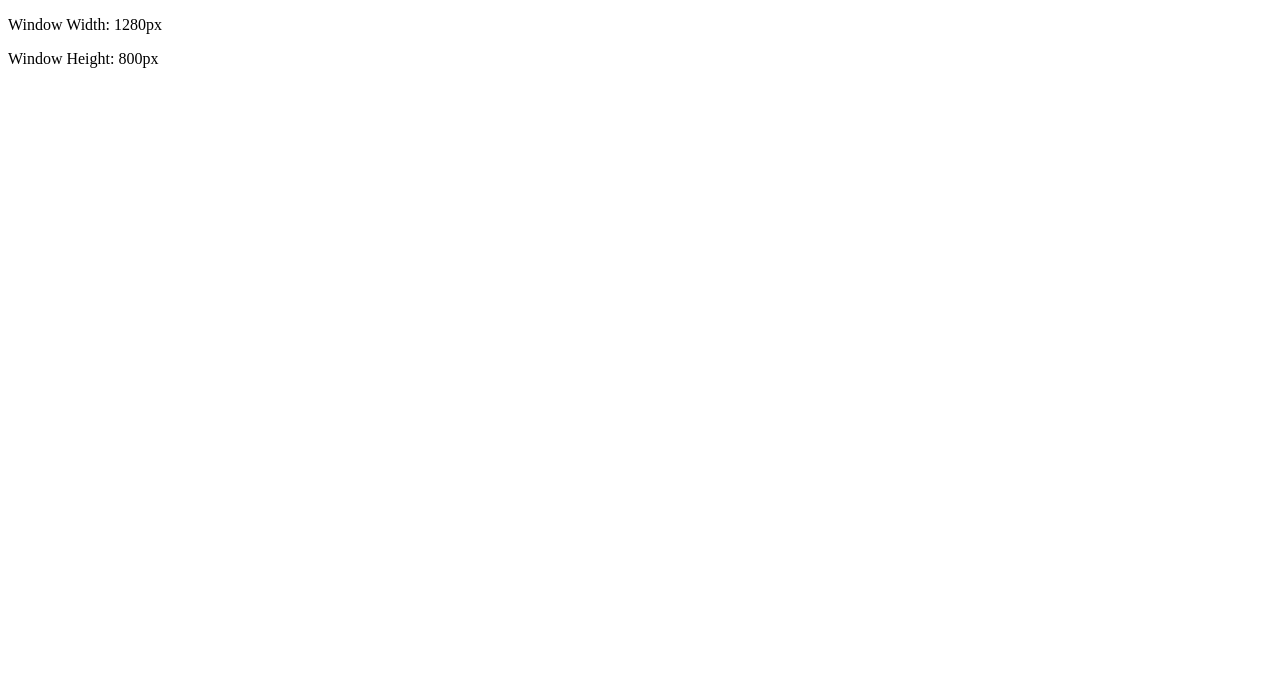
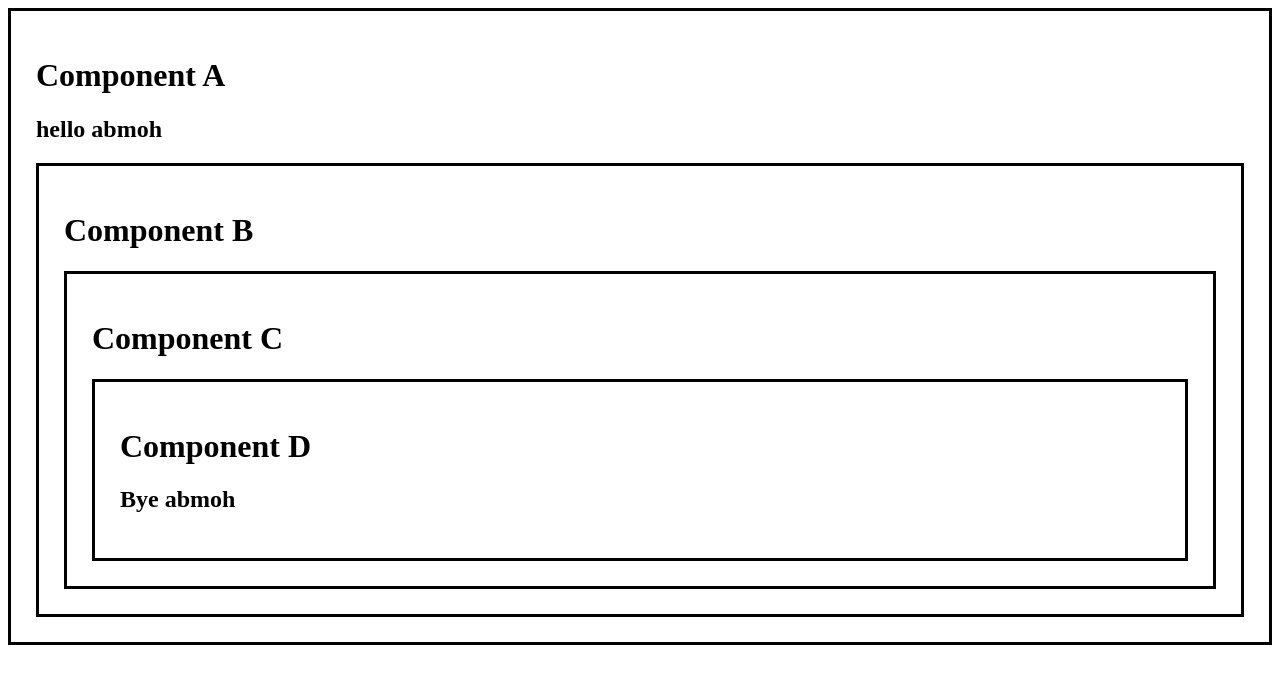
Before and after one commit to abmoh4219/my-react-app, a React (Vite) app: page / in a window 1280 px wide. Shown: the top 684 px of the page. Built offline with nearby package versions, Linux system fonts and the light colour scheme.

Commit message:
adding use context

```diff
--- a/src/App.jsx
+++ b/src/App.jsx
@@ -1,8 +1,8 @@
-import MyComponent from "./useeffect/MyComponent.jsx";
+import ComponentA from "./usecontext/ComponentA.jsx";
 function App() {
   return(
     <>
-       <MyComponent/>
+       <ComponentA/>
     </>
 
   );
--- /dev/null
+++ b/src/usecontext/Component.module.css
@@ -0,0 +1,4 @@
+.box{
+    border: 3px solid;
+    padding: 25px;
+}
--- /dev/null
+++ b/src/usecontext/ComponentA.jsx
@@ -0,0 +1,19 @@
+/*
+   useContext()= React Hook that allows you to share values
+                 between multiple levels of components
+                 without passing props through each level
+*/
+import styles from './Component.module.css';
+import ComponentB from './ComponentB copy 3';
+import React,{useState} from "react";
+function ComponentA ()  {
+    const [user,setUser]=useState("abmoh");
+    return (<div className={styles.box}>
+        <h1>Component A</h1>
+        <h2>{`hello ${user}`}</h2>
+        <ComponentB user={user} />
+    </div> );
+}
+
+
+export default ComponentA;
--- /dev/null
+++ b/src/usecontext/ComponentB copy 3.jsx
@@ -0,0 +1,17 @@
+/*
+   useContext()= React Hook that allows you to share values
+                 between multiple levels of components
+                 without passing props through each level
+*/
+import styles from './Component.module.css';
+import ComponentC from './ComponentC copy 4';
+import React from "react";
+function ComponentB (props)  {
+    return (<div className={styles.box}>
+        <h1>Component B</h1>
+        <ComponentC user={props.user}/>
+    </div> );
+}
+
+
+export default ComponentB;
--- /dev/null
+++ b/src/usecontext/ComponentC copy 4.jsx
@@ -0,0 +1,17 @@
+/*
+   useContext()= React Hook that allows you to share values
+                 between multiple levels of components
+                 without passing props through each level
+*/
+import styles from './Component.module.css';
+import ComponentD from './ComponentD copy 2';
+import React from "react";
+function ComponentC (props)  {
+    return (<div className={styles.box}>
+        <h1>Component C</h1>
+        <ComponentD user={props.user}/>
+    </div> );
+}
+
+
+export default ComponentC;
--- /dev/null
+++ b/src/usecontext/ComponentD copy 2.jsx
@@ -0,0 +1,16 @@
+/*
+   useContext()= React Hook that allows you to share values
+                 between multiple levels of components
+                 without passing props through each level
+*/
+import styles from './Component.module.css';
+import React from "react";
+function ComponentD (props)  {
+    return (<div className={styles.box}>
+        <h1>Component D</h1>
+        <h2>{`Bye ${props.user}`}</h2>
+    </div> );
+}
+
+
+export default ComponentD;
```
